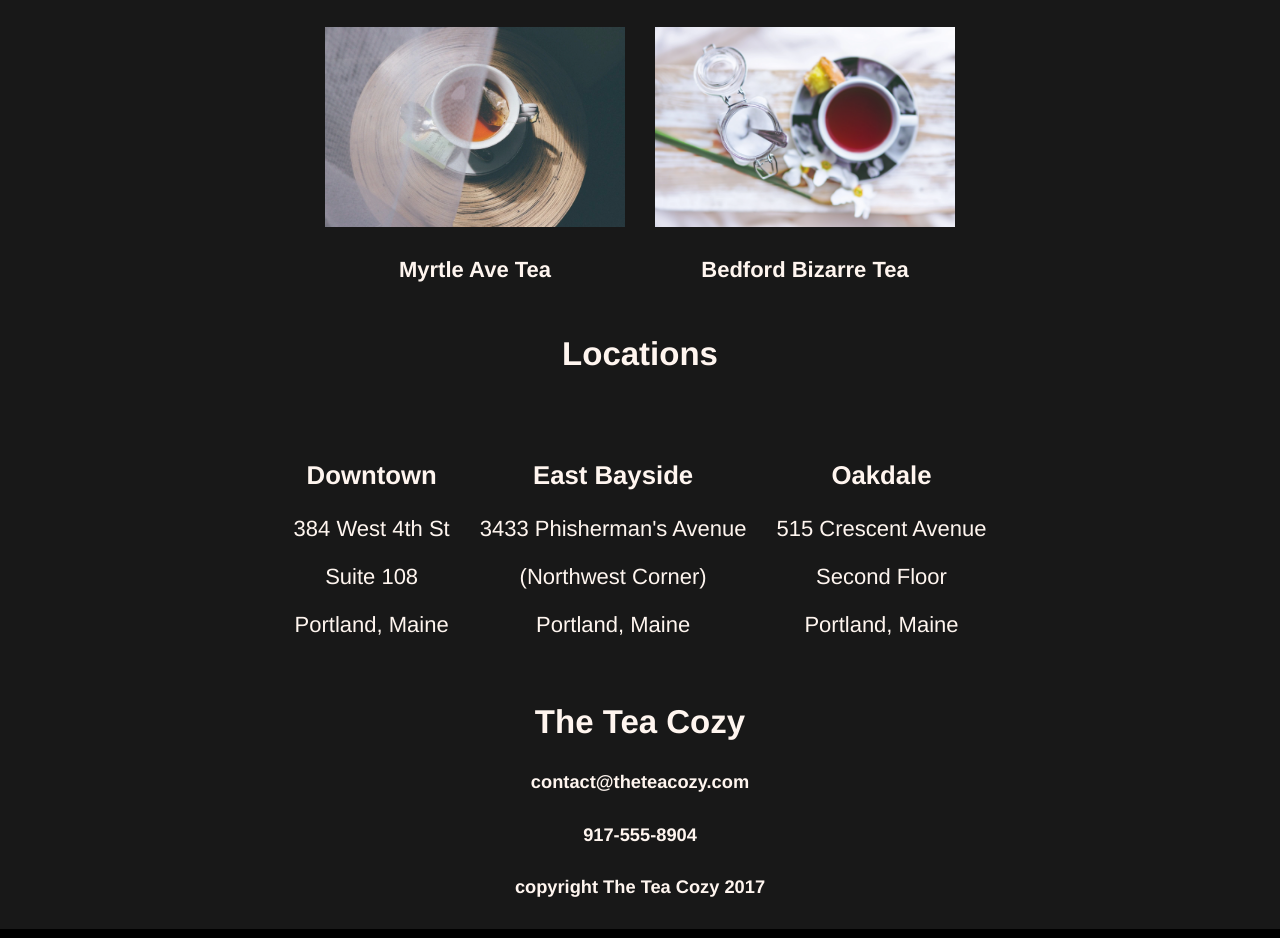
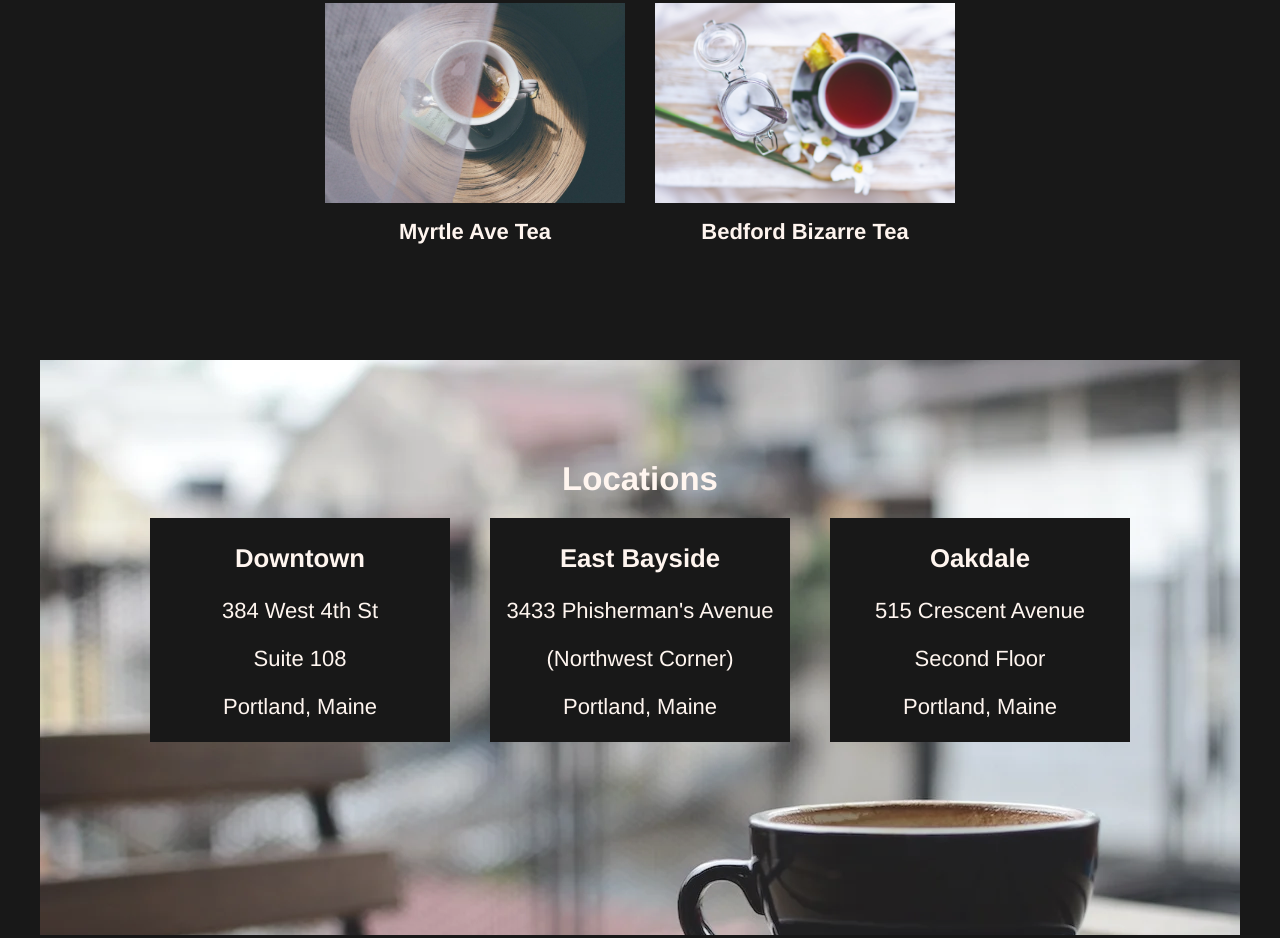
Before and after one commit to jt-ziolo/Codecademy-Web-Development-Foundations-Off-Platform-Project-Tea-Cozy, a plain HTML site: page index.html in a window 1280 px wide. Shown: the part 1280-2218 px from the top of the page. Drawn offline with Linux system fonts and the light colour scheme.

Commit message:
feat: format locations section via flexbox

```diff
--- a/index.html
+++ b/index.html
@@ -80,7 +80,7 @@
     </section>
     <!-- Locations -->
     <section class="locations">
-      <h1>Locations</h1>
+      <h2>Locations</h2>
       <section class="flex">
         <article>
           <h3>Downtown</h3>
--- a/style.css
+++ b/style.css
@@ -57,7 +57,7 @@ h4 {
 }
 
 .tea-of-the-month h2 {
-    margin-top: 100px;
+  margin-top: 80px;
 }
 
 .tea-of-the-month h4 {
@@ -70,7 +70,7 @@ h4 {
   margin-bottom: 0px;
 }
 
-flex article h4 {
+.flex article h4 {
   margin-top: 10px;
   margin-bottom: 20px;
 }
@@ -81,8 +81,34 @@ flex article h4 {
   justify-content: center;
   flex-flow: row wrap;
   max-width: 1000px;
+  /* background-color: blue; */
 }
 
 .flex article {
   margin: 15px;
 }
+
+.locations .flex {
+  max-width: 1200px;
+  align-items: flex-start;
+}
+
+.locations .flex article {
+  margin: 0 20px;
+  background-color: black;
+  opacity: 1;
+  min-width: 300px;
+}
+
+.locations h2 {
+  margin-top: 100px;
+  margin-bottom: 0px;
+}
+
+.locations {
+  display: inline-block;
+  margin-top: 80px;
+  height: 575px;
+  width: 1200px;
+  background-image: url(resources/img-locations-background.webp);
+}
```
Lines whose indentation alone changed are shown as unchanged.
